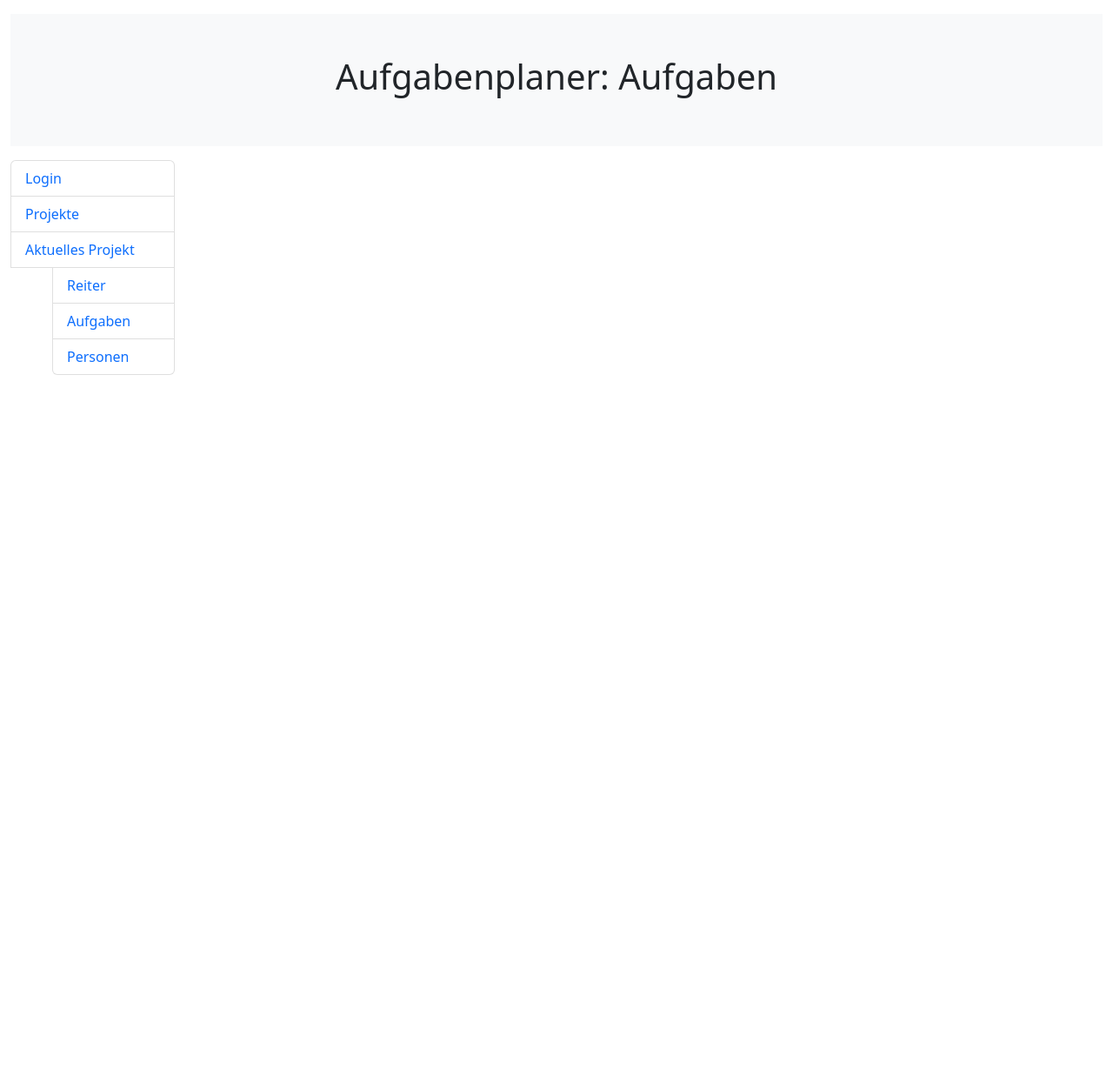
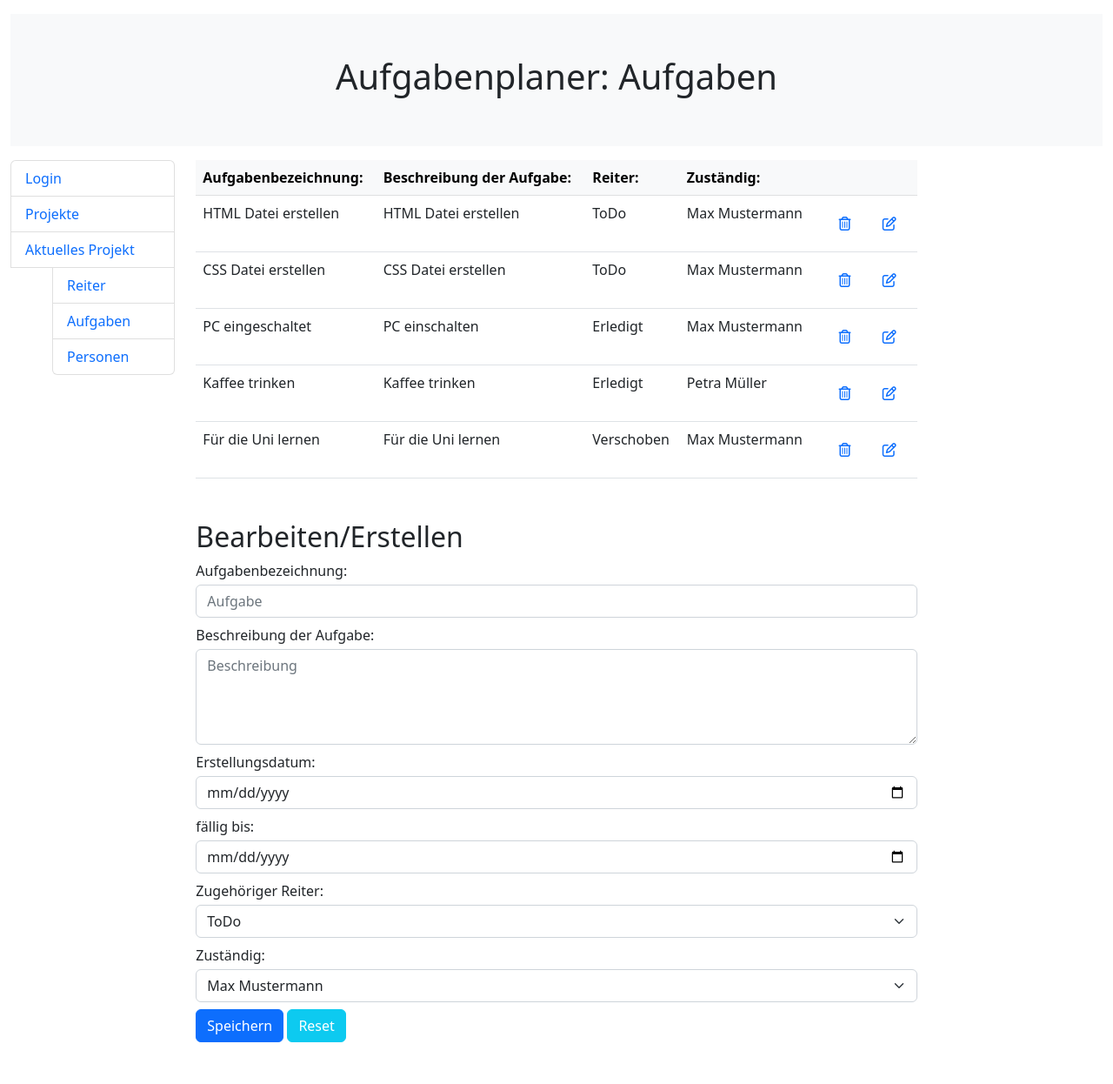
Before and after one commit to K3BAP/webentwicklung, a PHP site: page /tasks.php in a window 1280 px wide. Shown: the whole page at 87% size. Before the commit the page ends 431 px from the top, so only its background shows below. Run offline with PHP 8.4, Linux system fonts and the light colour scheme; lists and menus that the app fills with data are empty; some libraries are stand-ins or nearby versions.

Commit message:
Aufgaben-Seite realisiert.

```diff
--- a/tasks.php
+++ b/tasks.php
@@ -1,10 +1,46 @@
+<?php
+$aufgaben = array(
+    array(
+        "name" => "HTML Datei erstellen",
+        "beschreibung" => "HTML Datei erstellen",
+        "reiter" => "ToDo",
+        "zustaendig" => "Max Mustermann"
+    ),
+    array(
+        "name" => "CSS Datei erstellen",
+        "beschreibung" => "CSS Datei erstellen",
+        "reiter" => "ToDo",
+        "zustaendig" => "Max Mustermann"
+    ),
+    array(
+        "name" => "PC eingeschaltet",
+        "beschreibung" => "PC einschalten",
+        "reiter" => "Erledigt",
+        "zustaendig" => "Max Mustermann"
+    ),
+    array(
+        "name" => "Kaffee trinken",
+        "beschreibung" => "Kaffee trinken",
+        "reiter" => "Erledigt",
+        "zustaendig" => "Petra Müller"
+    ),
+    array(
+        "name" => "Für die Uni lernen",
+        "beschreibung" => "Für die Uni lernen",
+        "reiter" => "Verschoben",
+        "zustaendig" => "Max Mustermann"
+    )
+)
+?>
+
 <!DOCTYPE html>
 <html lang="de">
 <head>
     <meta charset="UTF-8">
-    <title>Aufgaben</title>
-    <link href="https://unpkg.com/bootstrap@5.2.2/dist/css/bootstrap.min.css"
-          rel="stylesheet" />
+    <title>Reiter</title>
+    <link href="https://unpkg.com/bootstrap@5.2.2/dist/css/bootstrap.min.css" rel="stylesheet" />
+
+    <script src="https://kit.fontawesome.com/092bee193d.js" crossorigin="anonymous"></script>
 </head>
 <body>
 <div class="container-fluid">
@@ -14,7 +50,65 @@
     ?>
     <div class="row">
         <?php require("./common/sidebar.php"); ?>
-
+        <div class="col-8">
+            <table class="table table-hover mb-5">
+                <thead>
+                <tr class="table-light">
+                    <th scope="col">Aufgabenbezeichnung:</th>
+                    <th scope="col">Beschreibung der Aufgabe:</th>
+                    <th scope="col">Reiter:</th>
+                    <th scope="col">Zuständig:</th>
+                    <th scope="col"></th>
+                </tr>
+                </thead>
+                <tbody>
+                <?php if (isset($aufgaben)): foreach ($aufgaben as $item): ?>
+                    <tr>
+                        <td><?php echo(isset($item['name']) ? $item['name'] : ""); ?></td>
+                        <td><?php echo(isset($item['beschreibung']) ? $item['beschreibung'] : ""); ?></td>
+                        <td><?php echo(isset($item['reiter']) ? $item['reiter'] : ""); ?></td>
+                        <td><?php echo(isset($item['zustaendig']) ? $item['zustaendig'] : ""); ?></td>
+                        <td class="text-end"><i class="fa-regular fa-trash-can text-primary m-3"></i> <i class="fa-regular fa-pen-to-square text-primary m-3"></i></td>
+                    </tr>
+                <?php endforeach; endif;?>
+                </tbody>
+            </table>
+            <form>
+                <h2>Bearbeiten/Erstellen</h2>
+                <div class="form-group mb-2">
+                    <label for="aufgabeBezeichnungInput" class="mb-1">Aufgabenbezeichnung:</label>
+                    <input type="text" class="form-control" id="aufgabeBezeichnungInput" placeholder="Aufgabe">
+                </div>
+                <div class="form-group mb-2">
+                    <label for="aufgabeBeschreibungText" class="mb-1">Beschreibung der Aufgabe:</label>
+                    <textarea id="aufgabeBeschreibungText" rows="4" class="form-control" placeholder="Beschreibung"></textarea>
+                </div>
+                <div class="form-group mb-2">
+                    <label for="erstellungsDatumInput" class="mb-1">Erstellungsdatum:</label>
+                    <input type="date" class="form-control" id="erstellungsDatumInput">
+                </div>
+                <div class="form-group mb-2">
+                    <label for="reiterBezeichnungInput" class="mb-1">fällig bis:</label>
+                    <input type="date" class="form-control" id="reiterBezeichnungInput">
+                </div>
+                <div class="form-group mb-2">
+                    <label for="reiterMenu" class="mb-1">Zugehöriger Reiter:</label>
+                    <select id="reiterMenu" class="form-select">
+                        <option label="ToDo"></option>
+                    </select>
+                </div>
+                <div class="form-group mb-2">
+                    <label for="zustaendigMenu" class="mb-1">Zuständig:</label>
+                    <select id="zustaendigMenu" class="form-select">
+                        <option label="Max Mustermann"></option>
+                    </select>
+                </div>
+                <button class="btn btn-primary">Speichern</button>
+                <button class="btn btn-info text-white">Reset</button>
+            </form>
+        </div>
     </div>
 </div>
+<br>
+<br>
 </body>
```
